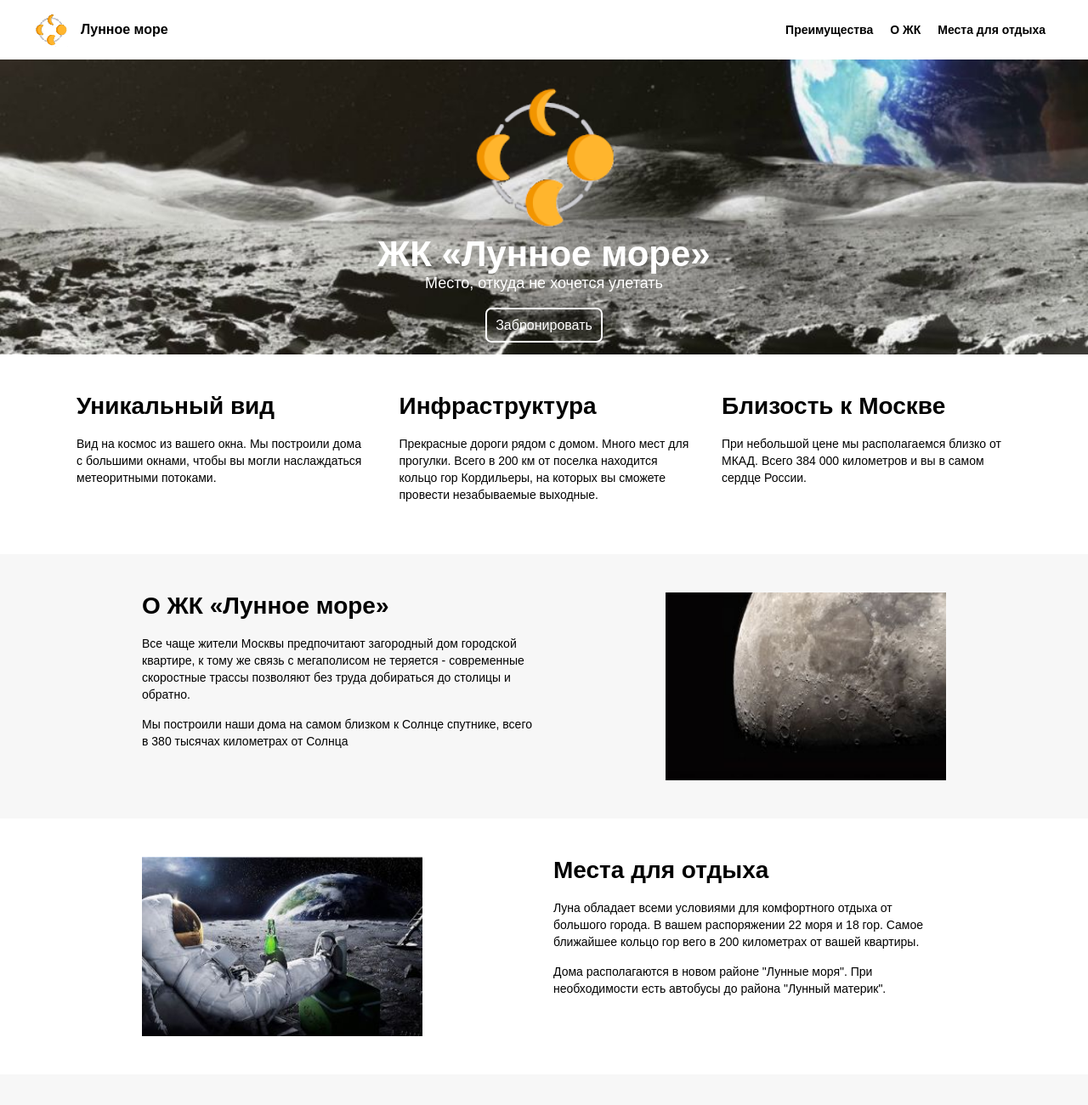
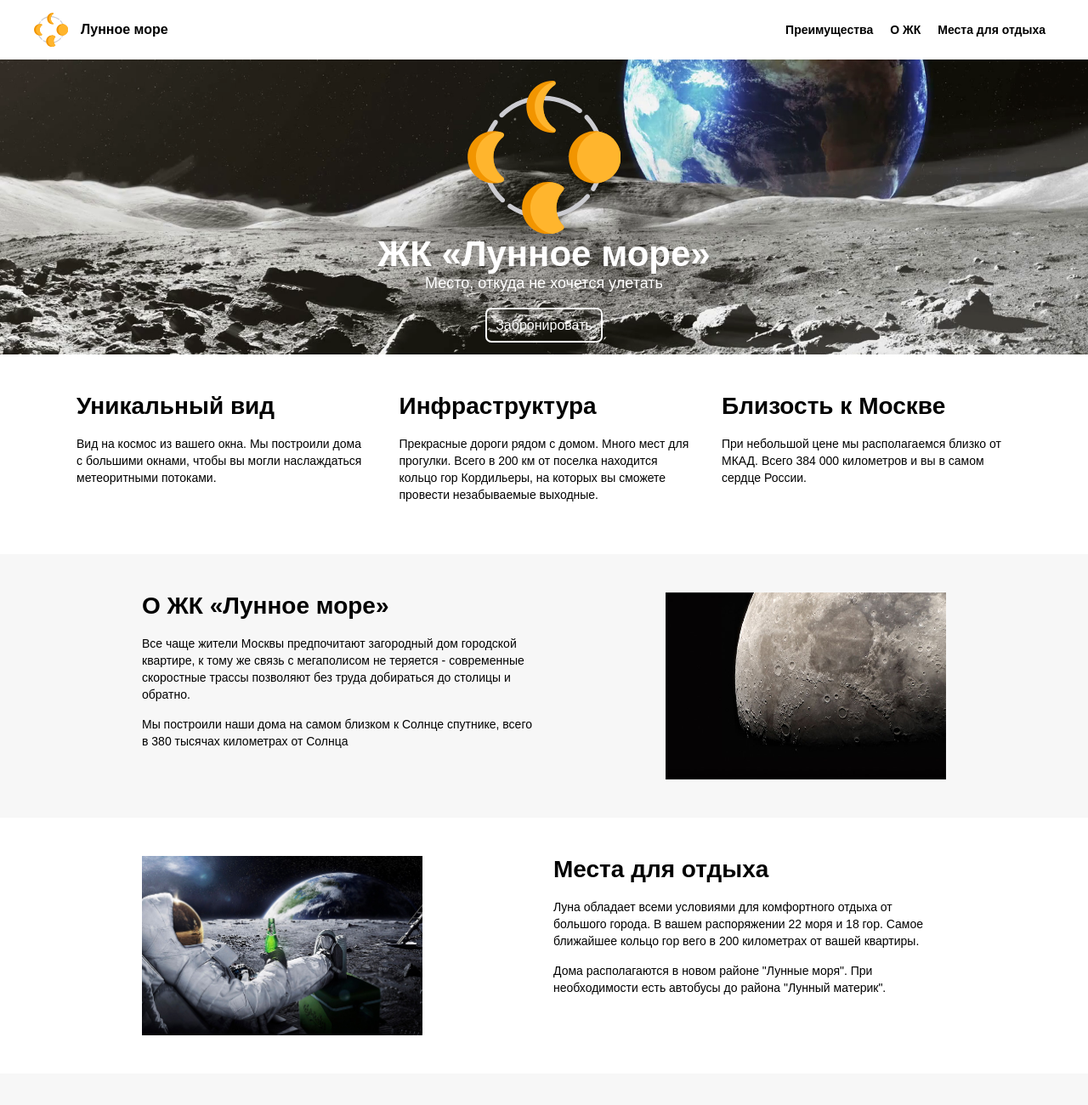
Before and after one commit to paalso/lunar_mare, a plain HTML site: page index.html in a window 1280 px wide. Shown: the top 1300 px of the page at 85% size. Drawn offline with Linux system fonts and the light colour scheme.

Commit message:
Replaced images (from extracted from the mockup to the ones provided by Hexlet. My images saved in the folder 'img/old_imgs'

```diff
--- a/css/styles.css
+++ b/css/styles.css
@@ -29,8 +29,7 @@ h2 {
   margin: 0 auto;
 }
 
-.header .container,
-.footer .container {
+.header .container, .footer .container {
   justify-content: space-between;
   align-items: center;
 }
@@ -78,7 +77,7 @@ a:hover {
   align-content: space-around;
   padding-top: 25px;
   padding-bottom: 25px;
-  background: url("../img/lunar_mare.jpg") center no-repeat;
+  background: url("../img/moonscape.png") center no-repeat;
   background-size: 100% 100%;
   color: #ffffff;
   text-align: center;
@@ -88,7 +87,7 @@ a:hover {
   width: 180px;
   height: 180px;
   margin: 0 auto;
-  background: url("../img/logo.png");
+  background: url("../img/logo.svg");
   background-size: 100% 100%;
 }
 
@@ -109,10 +108,7 @@ a:hover {
   border-radius: 7px;
 }
 
-.features,
-.about,
-.feedback,
-.footer {
+.features, .about, .feedback, .footer {
   padding-top: 45px;
   padding-bottom: 45px;
 }
@@ -127,9 +123,7 @@ a:hover {
   background: #ffffff;
 }
 
-.features .container,
-.about .container,
-.footer .container {
+.features .container, .about .container, .footer .container {
   width: 1100px;
   justify-content: space-between;
   flex-direction: row;
@@ -144,8 +138,7 @@ a:hover {
   width: 31%;
 }
 
-.features p,
-.about p {
+.features p, .about p {
   margin-bottom: 15px;
   font-size: 14px;
   line-height: 20px;
@@ -202,8 +195,7 @@ a:hover {
   font-weight: bold;
 }
 
-.feedback .form-block select,
-.feedback .form-block input {
+.feedback .form-block select, .feedback .form-block input {
   width: 140px;
   padding: 7px;
   border: 1px #dbdbdb solid;
--- a/index.html
+++ b/index.html
@@ -1,5 +1,6 @@
 <!DOCTYPE html>
 <html lang="en">
+
 <head>
   <meta charset="UTF-8" />
   <meta name="viewport" content="width=device-width, initial-scale=1.0" />
@@ -7,14 +8,13 @@
   <title>ЖК "Лунное море"</title>
   <link rel="stylesheet" href="css/styles.css" />
 </head>
+
 <body>
   <header class="header">
     <div class="container">
       <div class="logo">
         <div class="logo-img">
-            <a href="#"
-              ><img src="img/logo.png" width="40" alt="Лунное море"
-            /></a>
+          <a href="#"><img src="img/logo.svg" width="40" alt="Лунное море" /></a>
         </div>
         <div class="logo-title">
           Лунное море
@@ -30,7 +30,8 @@
     </div>
   </header>
   <div class="page-title">
-      <div class="page-title-logo"></div>
+    <div class="page-title-logo">
+    </div>
     <div class="page-title-text">
       <h1>ЖК &laquo;Лунное море&raquo;</h1>
       <p>Место, откуда не хочется улетать</p>
@@ -78,7 +79,7 @@
           380 тысячах километрах от Солнца
         </p>
       </div>
-        <img src="img/moon.jpg" width="330" alt="Луна" />
+      <img src="img/moon-1.jpg" width="330" alt="Луна" />
     </div>
   </section>
   <section class="about">
@@ -95,7 +96,7 @@
           есть автобусы до района "Лунный материк".
         </p>
       </div>
-        <img src="img/astronaut.jpg" width="330" alt="Бухающий астронавт" />
+      <img src="img/moon-2.jpg" width="330" alt="Бухающий астронавт" />
     </div>
   </section>
   <section class="feedback">
@@ -169,9 +170,7 @@
       <div class="logo-copyright">
         <div class="logo">
           <div class="logo-img">
-              <a href="#"
-                ><img src="img/logo.png" width="40" alt="Лунное море"
-              /></a>
+            <a href="#"><img src="img/logo.svg" width="40" alt="Лунное море" /></a>
           </div>
           <div class="logo-title">
             Лунное море
@@ -196,4 +195,5 @@
     </div>
   </footer>
 </body>
+
 </html>
```
Also changed, not shown: img/logo.svg (added), img/moon-1.jpg (added), img/moon-2.jpg (added), img/moonscape.png (added), img/old_imgs/astronaut.jpg (renamed from img/astronaut.jpg), img/old_imgs/logo.png (renamed from img/logo.png), img/old_imgs/lunar_mare.jpg (renamed from img/lunar_mare.jpg), img/old_imgs/moon.jpg (renamed from img/moon.jpg), 3 other files. Lines whose indentation alone changed are shown as unchanged.
